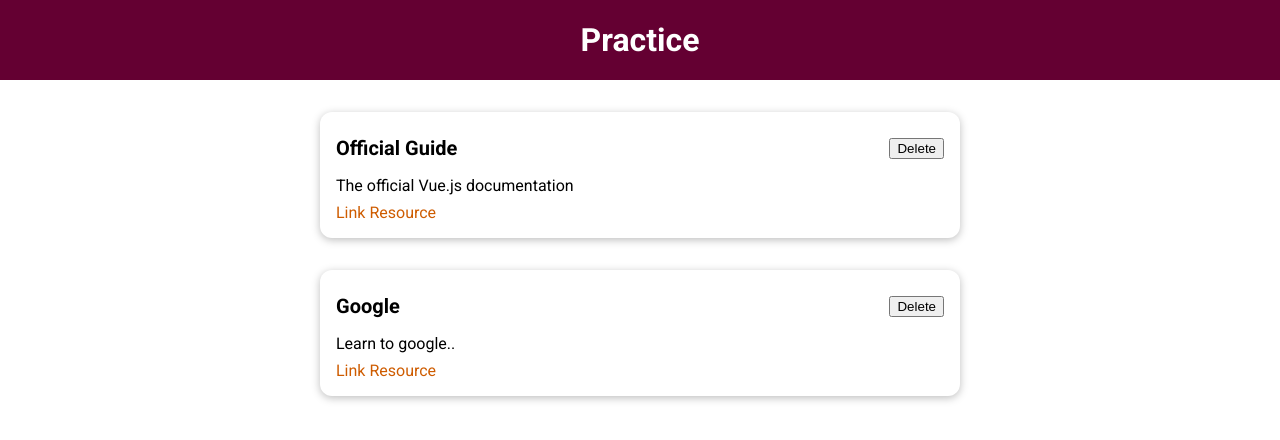
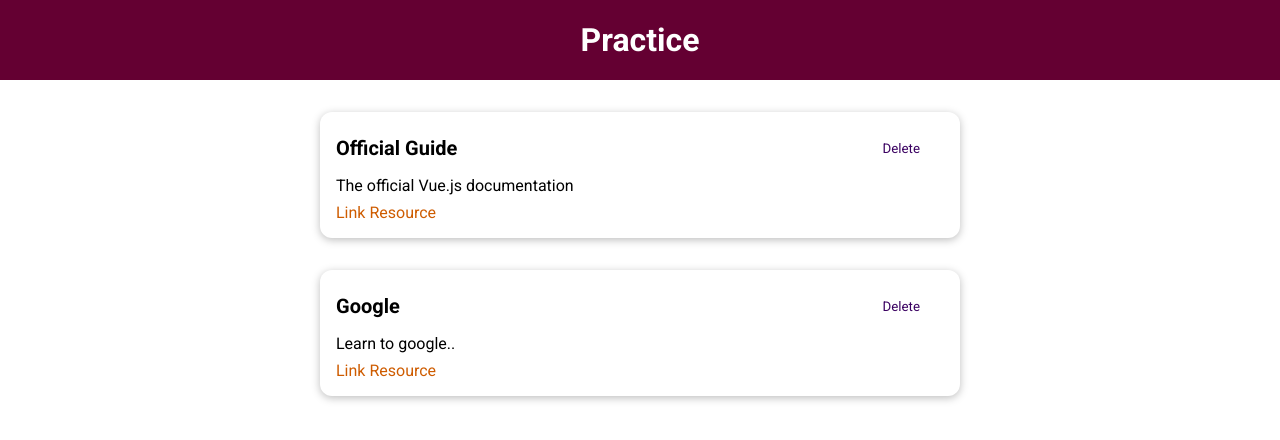
Before and after one commit to bokas5/vue-LearningResources-project, a Vue app: page / in a window 1280 px wide. Shown: the top 440 px of the page. Built offline with nearby package versions, Linux system fonts and the light colour scheme.

Commit message:
adding a base button with different classes

```diff
--- a/src/App.vue
+++ b/src/App.vue
@@ -5,6 +5,7 @@
 <script>
 import StoredResources from './components/learning-resources/StoredResources.vue';
 import TheHeader from './components/layouts/TheHeader.vue';
+
 export default {
   components: { StoredResources, TheHeader },
   data() {
--- /dev/null
+++ b/src/components/UI/BaseButton.vue
@@ -0,0 +1,39 @@
+<template>
+    <button :type="type" :class="mode">Delete</button>
+    <slot></slot>
+</template>
+
+<script>
+export default {
+  props: ['type','mode']
+
+}
+</script>
+
+<style>
+button {
+  padding: 0.75rem 1.5rem;
+  font-family: inherit;
+  background-color: #3a0061;
+  border: 1px solid #3a0061;
+  color: white;
+  cursor: pointer;
+}
+
+button:hover,
+button:active {
+  background-color: #270041;
+  border-color: #270041;
+}
+
+.flat {
+  background-color: transparent;
+  color: #3a0061;
+  border: none;
+}
+
+.flat:hover,
+.flat:active {
+  background-color: #edd2ff;
+}
+</style>
--- a/src/components/learning-resources/LearningResource.vue
+++ b/src/components/learning-resources/LearningResource.vue
@@ -3,7 +3,7 @@
     <base-card>
       <header>
         <h3>{{ title }}</h3>
-        <button>Delete</button>
+        <base-button mode="flat"></base-button>
       </header>
       <p>{{ description }}</p>
       <nav>
@@ -14,6 +14,7 @@
 </template>
 
 <script>
+
 export default {
   props: ['title', 'description', 'link']
 };
--- a/src/main.js
+++ b/src/main.js
@@ -2,8 +2,10 @@
 
 import App from './App.vue';
 import BaseCard from './components/UI/BaseCard.vue';
+import BaseButton from './components/UI/BaseButton.vue';
 
 const app = createApp(App)
 
 app.component('base-card', BaseCard);
+app.component('base-button', BaseButton);
 app.mount('#app');
```
